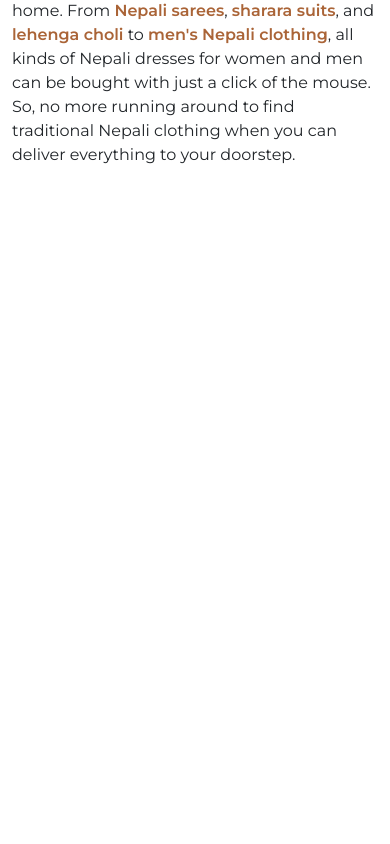
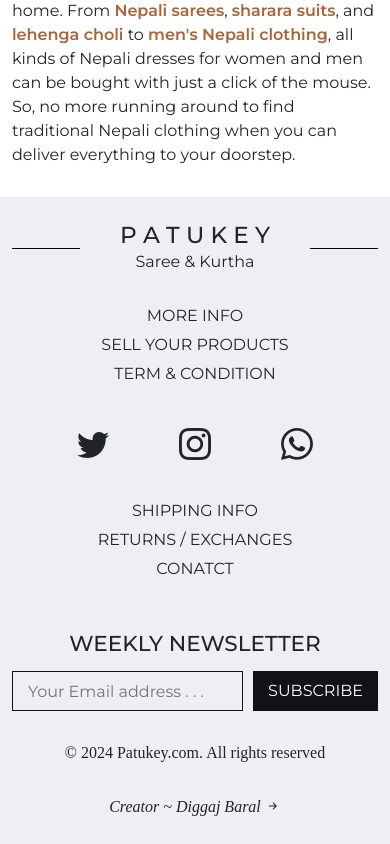
Before and after one commit to diggajbaral/Patukey.com, a React (Vite) app: page / in a window 390 px wide. Shown: the part 6226-7070 px from the top of the page. Before the commit the page ends 6393 px from the top, so only its background shows below. Built offline with nearby package versions, Linux system fonts and the light colour scheme; a web font is replaced by a local one.

Commit message:
Responsive Footer Completed

```diff
--- a/src/App.jsx
+++ b/src/App.jsx
@@ -35,7 +35,7 @@ function App() {
       </div>
       <CustomerStories />
       <AboutPatuki />
-      {/* <Footer /> */}
+      <Footer />
     </>
   )
 }
--- a/src/SCSS/Layouts/_footer.scss
+++ b/src/SCSS/Layouts/_footer.scss
@@ -103,3 +103,20 @@ footer {
         }
     }
 }
+
+@media (max-width : 767px) {
+    footer {
+        padding: 25px 0;
+        .Middle-Footer {
+            justify-content: center;
+            flex-wrap: wrap;
+            gap: 30px;
+        }
+
+        .CopyRight {
+            justify-content: center;
+        }
+    }
+}
+
+@media (max-width : 480px) {}
```
